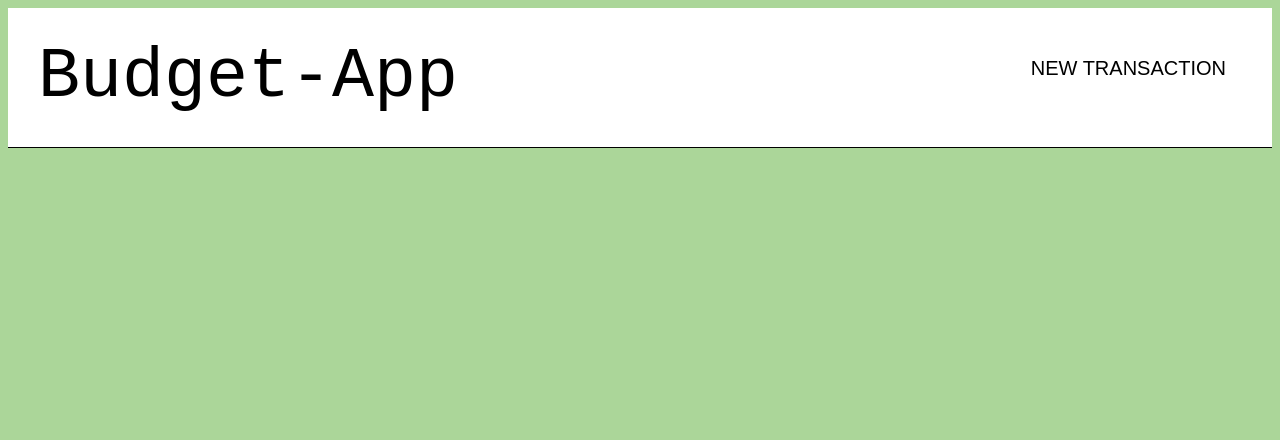
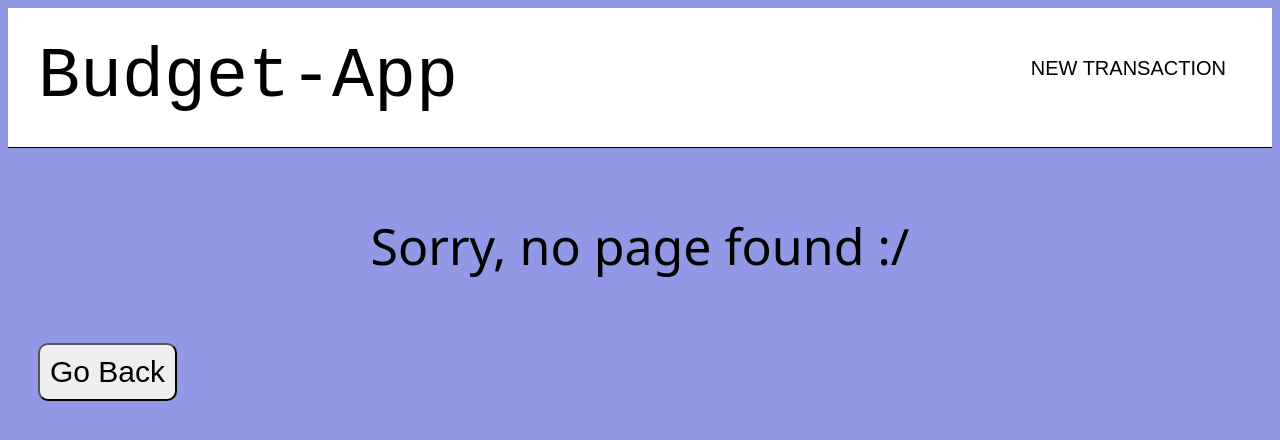
Before and after one commit to toplouie1/Fe-Budget, a React (Create React App) app: page /not-found in a window 1280 px wide. Shown: the top 440 px of the page. Built offline with nearby package versions, Linux system fonts and the light colour scheme.

Commit message:
added a 404

```diff
--- a/src/App.css
+++ b/src/App.css
@@ -1,5 +1,5 @@
-* {
-	background-color: #abd699;
+body {
+	background: #9198e5;
 }
 /* NAV */
 #mainNav {
@@ -106,6 +106,14 @@
 .allTransactions div {
 	margin: 18px;
 }
+.allTransactions div a {
+	color: purple;
+	text-decoration: none;
+}
+.allTransactions div a:hover {
+	color: red;
+	text-decoration: underline;
+}
 
 /* THE NEW FORM  */
 
@@ -120,6 +128,7 @@
 	width: 60%;
 	border-bottom: 1px solid black;
 	transition: 0.3s ease-in;
+	background-color: #9198e5;
 }
 .newForm div input:hover {
 	opacity: 0.3;
@@ -127,6 +136,12 @@
 .newButton {
 	font-size: 30px;
 	margin: 30px;
+	padding: 10px;
+	border-radius: 10px;
+}
+.newButton a {
+	color: black;
+	text-decoration: none;
 }
 .newButton:hover {
 	opacity: 0.6;
@@ -135,7 +150,24 @@
 /* DETAILS  */
 
 .showDetails {
+	line-height: 1.7;
 	font-size: 40px;
 	font-family: Cambria, Cochin, Georgia, Times, "Times New Roman", serif;
 	text-align: center;
 }
+.showDetails button {
+	margin: 20px;
+	font-size: 20px;
+	cursor: pointer;
+	border-radius: 10px;
+	padding: 10px;
+	transition: 0.3s ease-in;
+	background-color: #9198e5;
+}
+.showDetails button:hover {
+	opacity: 0.6;
+}
+.showDetails button a {
+	color: black;
+	text-decoration: none;
+}
--- a/src/App.js
+++ b/src/App.js
@@ -8,6 +8,7 @@ import Home from "./Pages/Home";
 import Index from "./Pages/Index";
 import New from "./Pages/New";
 import Show from "./Pages/Show";
+import FourOFour from "./Pages/FourOFour";
 
 function App() {
 	return (
@@ -19,6 +20,7 @@ function App() {
 					<Route path="/transactions" element={<Index />} />
 					<Route path="/transactions/new" element={<New />} />
 					<Route path="/transactions/:index" element={<Show />} />
+					<Route path="*" element={<FourOFour />} />
 				</Routes>
 			</Router>
 		</div>
--- a/src/Components/TransactionDetails.js
+++ b/src/Components/TransactionDetails.js
@@ -41,9 +41,9 @@ function TransactionDetails() {
 			<div>Amount : $ {transaction.amount}</div>
 			<div>From : {transaction.from}</div>
 
-			<button onClick={handleDelete}>Delete</button>
+			<button onClick={handleDelete}>DELETE</button>
 			<button>
-				<Link to="/transactions">Back</Link>
+				<Link to="/transactions">BACK</Link>
 			</button>
 		</div>
 	);
--- a/src/Components/Transactions.js
+++ b/src/Components/Transactions.js
@@ -31,6 +31,9 @@ function Transactions() {
 	});
 	return (
 		<div>
+			<button>
+				<Link to="/">Home</Link>
+			</button>
 			<div>{mapping}</div>
 		</div>
 	);
--- /dev/null
+++ b/src/Pages/FourOFour.js
@@ -0,0 +1,15 @@
+import React from "react";
+import { Link } from "react-router-dom";
+
+function FourOFour() {
+	return (
+		<div>
+			<h1 className="homeFirstHeader">Sorry, no page found :/</h1>
+			<button className="newButton">
+				<Link to="/">Go Back</Link>
+			</button>
+		</div>
+	);
+}
+
+export default FourOFour;
```
